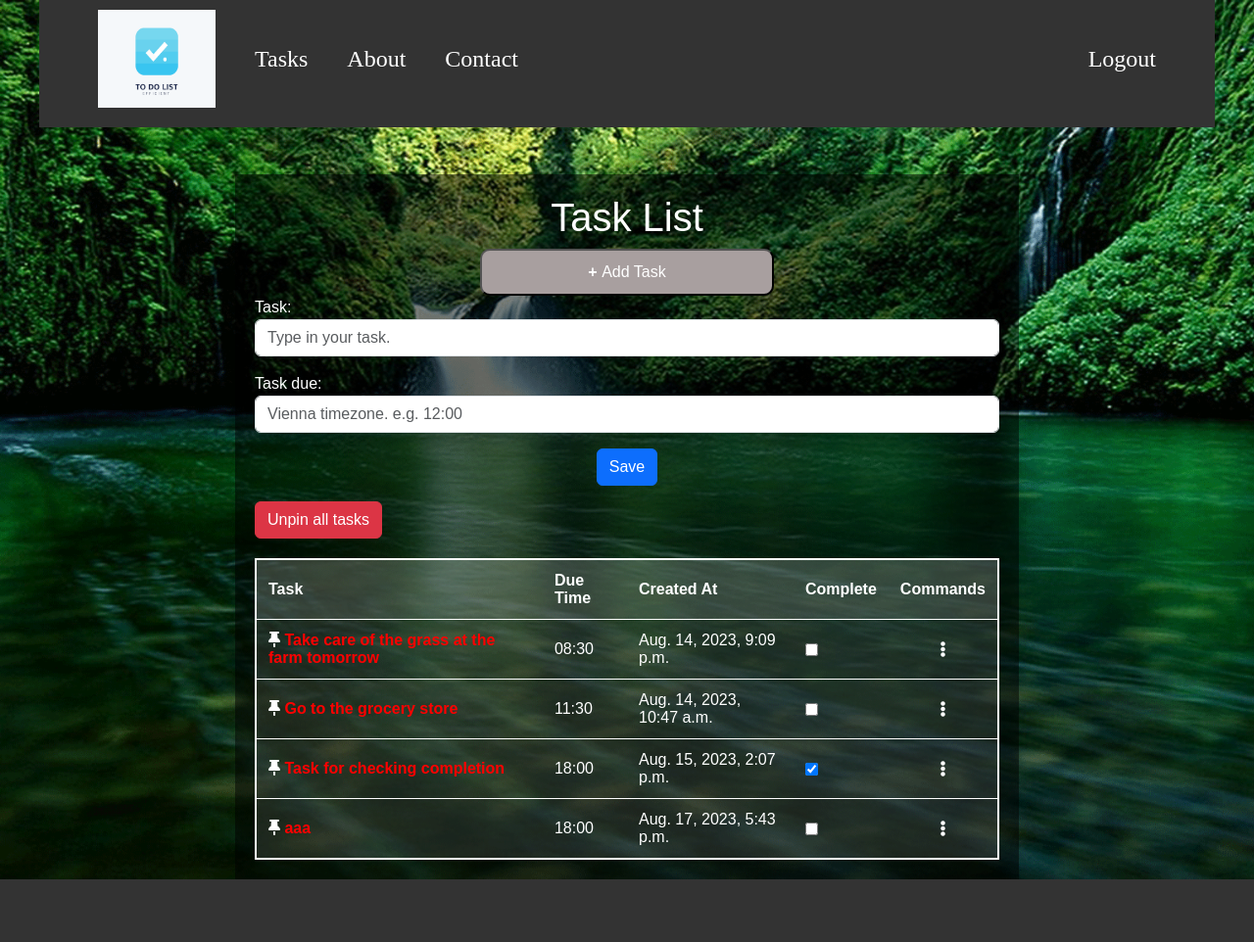
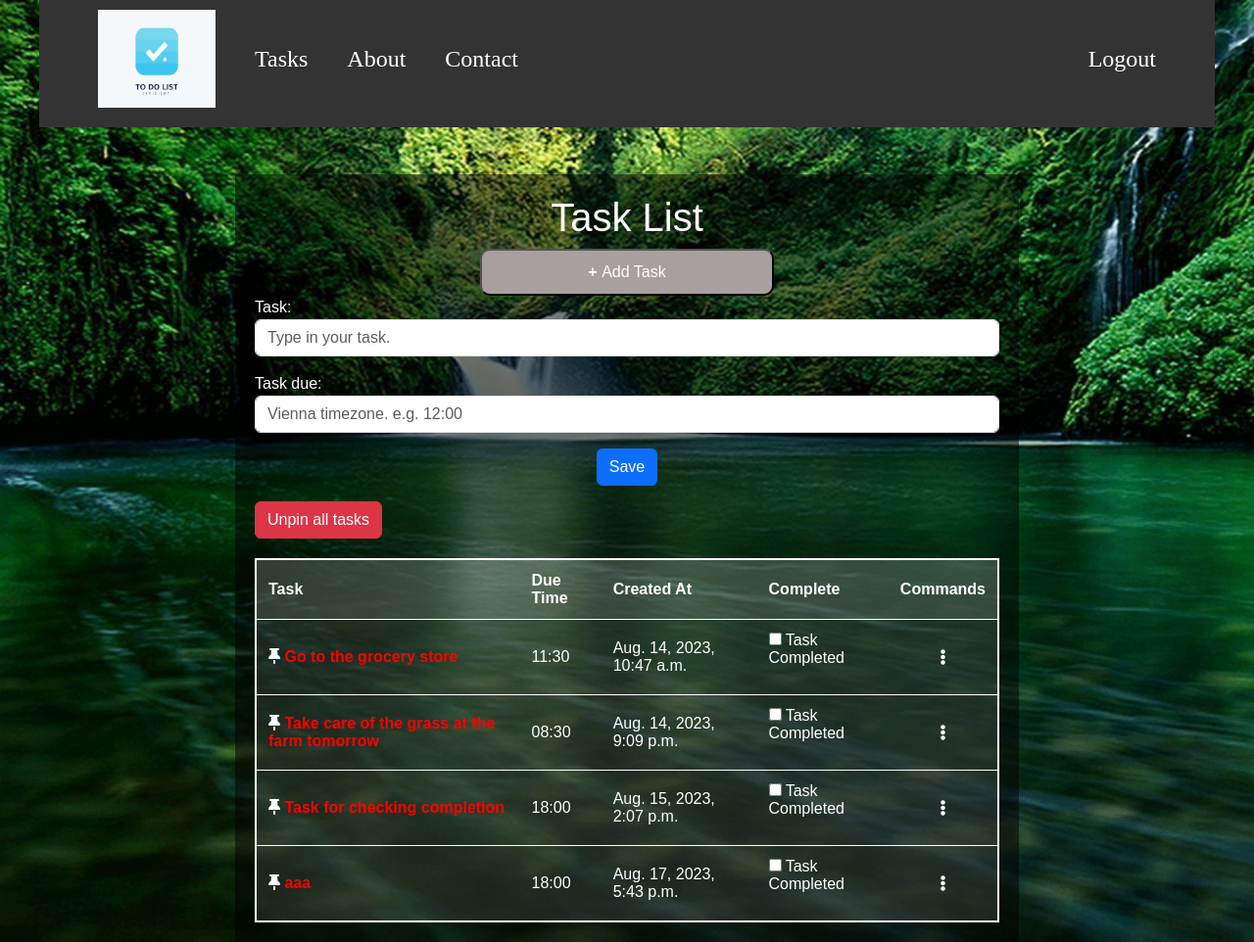
Before and after one commit to pavle0402/Pavle-s-To-do-List, a Django app: page /tasks_list/ in a window 1280 px wide. Shown: the whole page at 98% size. Before the commit the page ends 898 px from the top, so only its background shows below. Run offline with Django 4.2, Linux system fonts and the light colour scheme; a user stored in the database is signed in; data comes from the database, SQL or seed files in the repository; both versions use the stored data as it was after the commit; some libraries are stand-ins or nearby versions.

Commit message:
Backup update

```diff
--- a/tdlist/admin.py
+++ b/tdlist/admin.py
@@ -1,5 +1,6 @@
 from django.contrib import admin
-from .models import Task
+from .models import Task, TaskCompletion
 
 
 admin.site.register(Task)
+admin.site.register(TaskCompletion)
--- a/tdlist/forms.py
+++ b/tdlist/forms.py
@@ -45,3 +45,8 @@
     class Meta:
         model = TaskCompletion
         fields = ('task_completion',)
+
+
+        widgets = {
+            'task_completion': forms.CheckboxInput(attrs={'class': 'form-check-input'}),
+        }
--- a/tdlist/models.py
+++ b/tdlist/models.py
@@ -2,6 +2,14 @@
 from django.contrib.auth.models import User
 from django.utils import timezone
 from django.core.exceptions import ValidationError
+
+class TaskOrderManager(models.Manager):
+
+    def pinned_first(self):
+        return self.get_queryset().order_by('-pinned', 'task')
+
+    def alphabetical(self):
+        return self.get_queryset().order_by('task')
 
 class Task(models.Model):
     user = models.ForeignKey(User, on_delete=models.CASCADE, null=True, blank=True)
@@ -10,14 +18,15 @@
     created_at = models.DateTimeField(auto_now_add=True)
     pinned = models.BooleanField(default=False)
     complete = models.ForeignKey("TaskCompletion", on_delete=models.CASCADE, null=True)
+    objects = TaskOrderManager()
 
     def __str__(self):
         return f"{self.task} - {self.user}"
-
-    class Meta:
-        ordering = ['task_due']
 
 
 class TaskCompletion(models.Model):
     task_name = models.OneToOneField(Task, on_delete=models.CASCADE, related_name='completion')
     task_completion = models.BooleanField(default=False)
+
+    def __str__(self):
+        return f"{self.task_name.task}"
--- a/tdlist/templates/tasks/task_list.html
+++ b/tdlist/templates/tasks/task_list.html
@@ -18,6 +18,7 @@
     <br><br>
     <div class="container">
         <h1>Task List</h1>
+
         <div class="button-class">
         <button id="toggle-form-btn" class="add-task-button"><strong>+ </strong>Add Task</button>
         </div>
@@ -58,8 +59,47 @@
                             <td>{{ task.task_due|date:"H:i" }}</td>
                             <td>{{ task.created_at }}</td>
                             <td>
-                            <input type="checkbox" class="task-checkbox" data-task-pk="{{ task.pk }}" {% if task.complete %}checked{% endif %}>
+                                <form id="completion-form-{{ task.id }}" method="POST" action="{% url 'task_completion' task.pk %}">
+                                    {% csrf_token %}
+                                    <label>
+                                        <input type="checkbox" name="task_completion"
+                                        {% if task.complete and task.complete.task_completion %}
+                                        checkbox.checked
+                                        {% endif %}>
+                                        Task Completed
+                                    </label>
+                                    <button type="submit" style="display: none;"></button>
+                                </form>
+                                <script>
+                                    document.addEventListener("DOMContentLoaded", function() {
+                                        const form = document.getElementById("completion-form-{{ task.id }}");
+                                        const checkbox = form.querySelector("[name='task_completion']");
+                                        const initialTaskCompletion = form.querySelector("[name='task_completion'], [name='initial_task_completion']").value === '1';
+
+                                        checkbox.addEventListener("change", function() {
+                                            const formData = new FormData(form);
+                                            fetch(form.action, {
+                                                method: 'POST',
+                                                body: formData
+                                            })
+                                            .then(response => response.json())
+                                            .then(data => {
+                                                if (data.status === 'success') {
+                                                    console.log("Task completion has been changed. - ", data.status);
+                                                    checkbox.checked = data.task_completion;
+                                                    console.log("Task completion status updated.");
+
+                                                }
+                                            })
+                                            .catch(error => {
+                                                console.error("Error updating task completion:", error);
+                                            });
+                                        });
+                                    });
+                                </script>
                             </td>
+
+
                             <td>
                                 <div class="dropdown" id="dropdown-menu" onclick="toggleDropdown(this)">
                                     <i class="fas fa-ellipsis-v"></i>
@@ -311,6 +351,7 @@
     }
 </script>
 
+</script>
 </body>
 </html>
 
--- a/tdlist/urls.py
+++ b/tdlist/urls.py
@@ -13,5 +13,7 @@
     path('tasks_list/<int:pk>/delete/', login_required(views.DeleteTaskView.as_view()), name='delete_task'),
     path('pin_task/<int:pk>/', views.PinTaskView, name="pin_task"),
     path('unpin_all_tasks/', views.UnpinAllTasksView, name="unpin_all_tasks"),
+    path('task_completion/<int:pk>/', views.task_completion_view, name="task_completion"),
+    path('tasks_list/sort/<str:sort_option>/', views.sort_tasks_view, name='sort_tasks'),
     # path('tasks_list/<int:pk>/task_completed/', views.TaskCompletionUpdateView.as_view(), name="task_completed")
 ]
--- a/tdlist/views.py
+++ b/tdlist/views.py
@@ -3,7 +3,7 @@
 from django.contrib.auth import login, authenticate, logout
 from django.contrib import messages
 from django.views.generic import ListView, CreateView, UpdateView, DeleteView, View
-from .models import Task
+from .models import Task, TaskCompletion
 from django.http import JsonResponse
 from django.views.decorators.http import require_POST
 from django.urls import reverse_lazy
@@ -67,6 +67,7 @@
         context['tasks'] = Task.objects.all()
         #for stating if unpin all tasks button should appear or not
         context['tasks_pinned'] = Task.objects.filter(pinned=True)
+        #stating whether task is completed or not.
         return context
 
     def form_valid(self, form):
@@ -117,7 +118,43 @@
 
 
 
-# @require_POST
-# @login_required
-# def task_completion_view(request, pk):
-#     task =
+@login_required
+def task_completion_view(request, pk):
+    try:
+        task = Task.objects.get(id=pk)
+    except Task.DoesNotExist:
+        return JsonResponse({'error':'Task not found.'})
+
+    if request.method == 'POST':
+        task_completion, created = TaskCompletion.objects.get_or_create(task_name=task)
+        task_completion.task_completion = not task_completion.task_completion
+        task_completion.save()
+        messages.success(request, "Task completion status updated.")
+        return JsonResponse({'status':'success', 'task_completion':task_completion.task_completion})
+
+    return render(request, 'tasks/task_list.html', {})
+
+
+def get_completion_status(request):
+    incomplete_tasks = TaskCompletion.objects.filter(task_completion=False)
+    context = {
+        'incomplete_tasks': incomplete_tasks
+    }
+
+    return render(request, 'tasks/task_list.html', context)
+
+
+#filter for ordering tasks
+
+def sort_tasks_view(request, sort_option):
+
+    if sort_option == 'A-Z':
+        tasks = Task.objects.order_by('task')
+
+    elif sort_option == 'Task created':
+        tasks = Task.objects.order_by('created_at')
+
+    elif sort_option == 'Pinned first':
+        tasks = Task.objects.order_by('-pinned')
+
+    return render(request, 'tasks/task_list.html', {'tasks':tasks})
```
Also changed, not shown: tdlist/serializers.py (deleted, +0 -18 lines), db.sqlite3, tdlist/migrations/0009_alter_task_options.py (added). Lines whose indentation alone changed are shown as unchanged.
